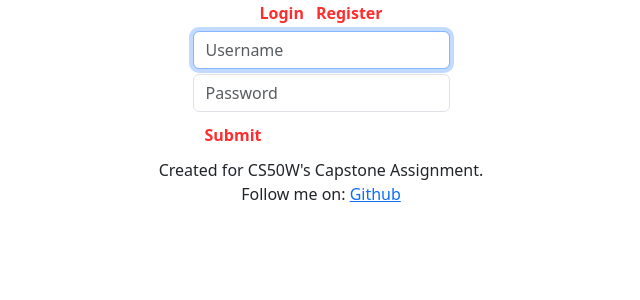
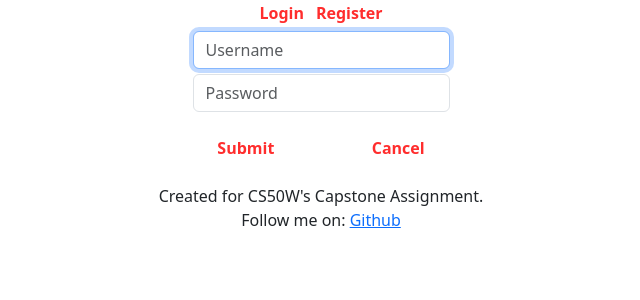
Before and after one commit to dermotbg/CS50W_final_project, a Django app: page /login in a window 1280 px wide. Shown: the part 56-356 px from the top of the page, without its empty margins (319-959 px from the left). Run offline with Django 4.2, Linux system fonts and the light colour scheme.

Commit message:
add cancel button on login

```diff
--- a/BGpt/static/BGpt/styles.css
+++ b/BGpt/static/BGpt/styles.css
@@ -47,6 +47,13 @@ body .btn-cont {
   display: flex;
   flex-direction: row;
   justify-content: center;
+}
+body .btn-cont a {
+  text-decoration: none;
+}
+body .btn-reg {
+  justify-content: space-between;
+  padding: 5% 5% 5% 5%;
 }
 body .message {
   display: flex;
--- a/BGpt/static/BGpt/styles.scss
+++ b/BGpt/static/BGpt/styles.scss
@@ -66,6 +66,13 @@ body{
         flex-direction: row;
         justify-content: center;
         // align-items: center;
+        a{
+            text-decoration: none;
+        }
+    }
+    .btn-reg {
+        justify-content: space-between;
+        padding: 5% 5% 5% 5% ;
     }
     .message{
         display: flex;
--- a/BGpt/templates/BGpt/login_register.html
+++ b/BGpt/templates/BGpt/login_register.html
@@ -22,7 +22,10 @@
         <div class="form-group">
             <input class="form-control" type="password" name="confirmation" placeholder="Confirm Password">
         </div>
-        <button type="submit" class="btn btn-prim">Submit</button>
+        <div class="btn-cont btn-reg">
+            <button type="submit" class="btn btn-prim">Submit</button>
+            <a href="{% url 'index' %}" class="btn btn-prim">Cancel</a>
+        </div>
     </form>
 </div>
 
@@ -36,7 +39,10 @@
         <div class="form-group">
             <input class="form-control" type="password" name="password" placeholder="Password">
         </div>
-        <button type="submit" class="btn btn-prim">Submit</button>
+        <div class="btn-cont btn-reg">
+            <button type="submit" class="btn btn-prim">Submit</button>
+            <a href="{% url 'index' %}" class="btn btn-prim">Cancel</a>
+        </div>
     </form>
 </div>
 <div class="message">
--- a/BGpt/views.py
+++ b/BGpt/views.py
@@ -54,7 +54,6 @@ def logout_view(request):
     return HttpResponseRedirect(reverse("index"))
 
 def register(request):
-    # pass
     if request.method == 'POST':
         username = request.POST["username"]
         email = request.POST["email"]
```
